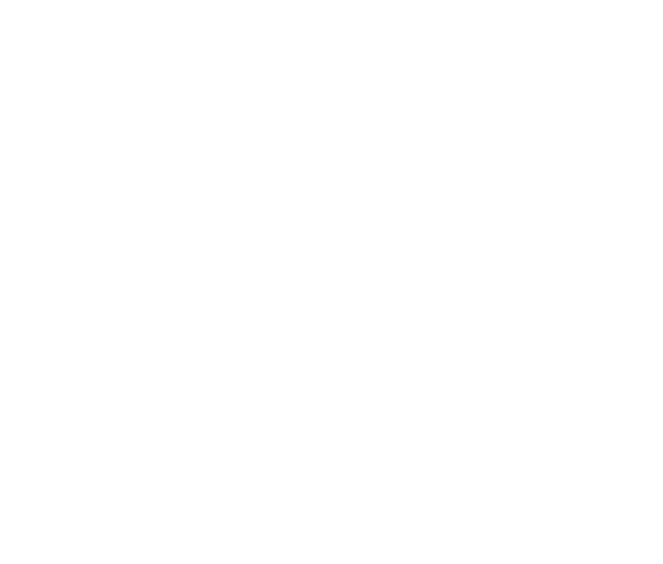
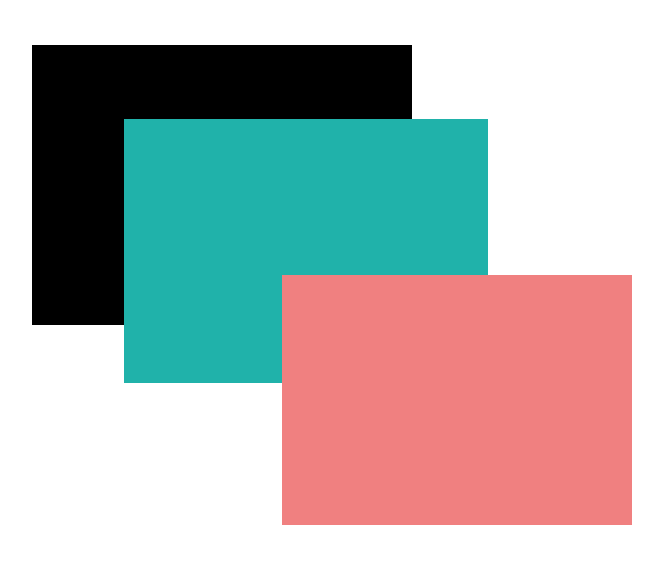
Before and after one commit to seweryngolba/pseudo, a plain HTML site: page index.html in a window 1280 px wide. Shown: the whole page, without its empty margins (183-846 px from the left). Drawn offline with Linux system fonts and the light colour scheme.

Commit message:
second commit

```diff
--- a/index.html
+++ b/index.html
@@ -8,5 +8,9 @@
     <link rel="stylesheet" href="style.css" />
     <title>Document</title>
   </head>
-  <body></body>
+  <body>
+    <div class="container">
+      <div class="one"></div>
+    </div>
+  </body>
 </html>
--- a/style.css
+++ b/style.css
@@ -0,0 +1,55 @@
+.container {
+  height: 100vh;
+  width: 100%;
+  display: flex;
+  align-items: center;
+  justify-content: center;
+}
+
+.one {
+  width: 350px;
+  height: 250px;
+  background: lightcoral;
+  position: relative;
+  transition: background 3s linear;
+}
+
+.one::before {
+  content: "";
+  width: 364px;
+  height: 264px;
+  background: lightseagreen;
+  position: absolute;
+  top: -156px;
+  left: -158px;
+  z-index: -2;
+  transition: all 2s linear;
+}
+
+.one::after {
+  content: "";
+  width: 380px;
+  height: 280px;
+  background: black;
+  position: absolute;
+  top: -230px;
+  left: -250px;
+  z-index: -3;
+  transition: all 2s linear;
+}
+
+.one:hover::after {
+  top: -13px;
+  left: -15px;
+  background: purple;
+}
+
+.one:hover:before {
+  top: -6px;
+  left: -8px;
+  background: yellow;
+}
+
+.one:hover {
+  background: black;
+}
```
